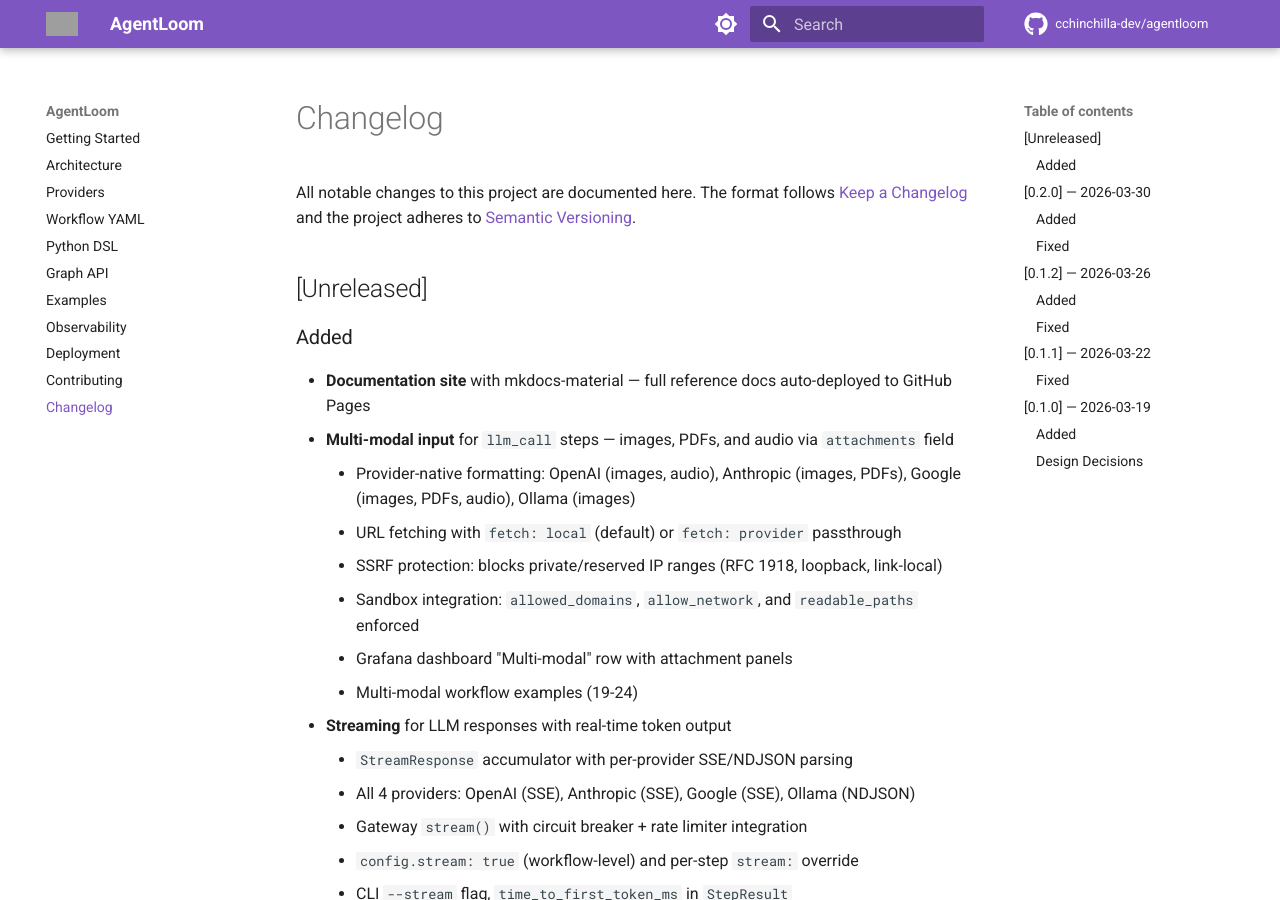
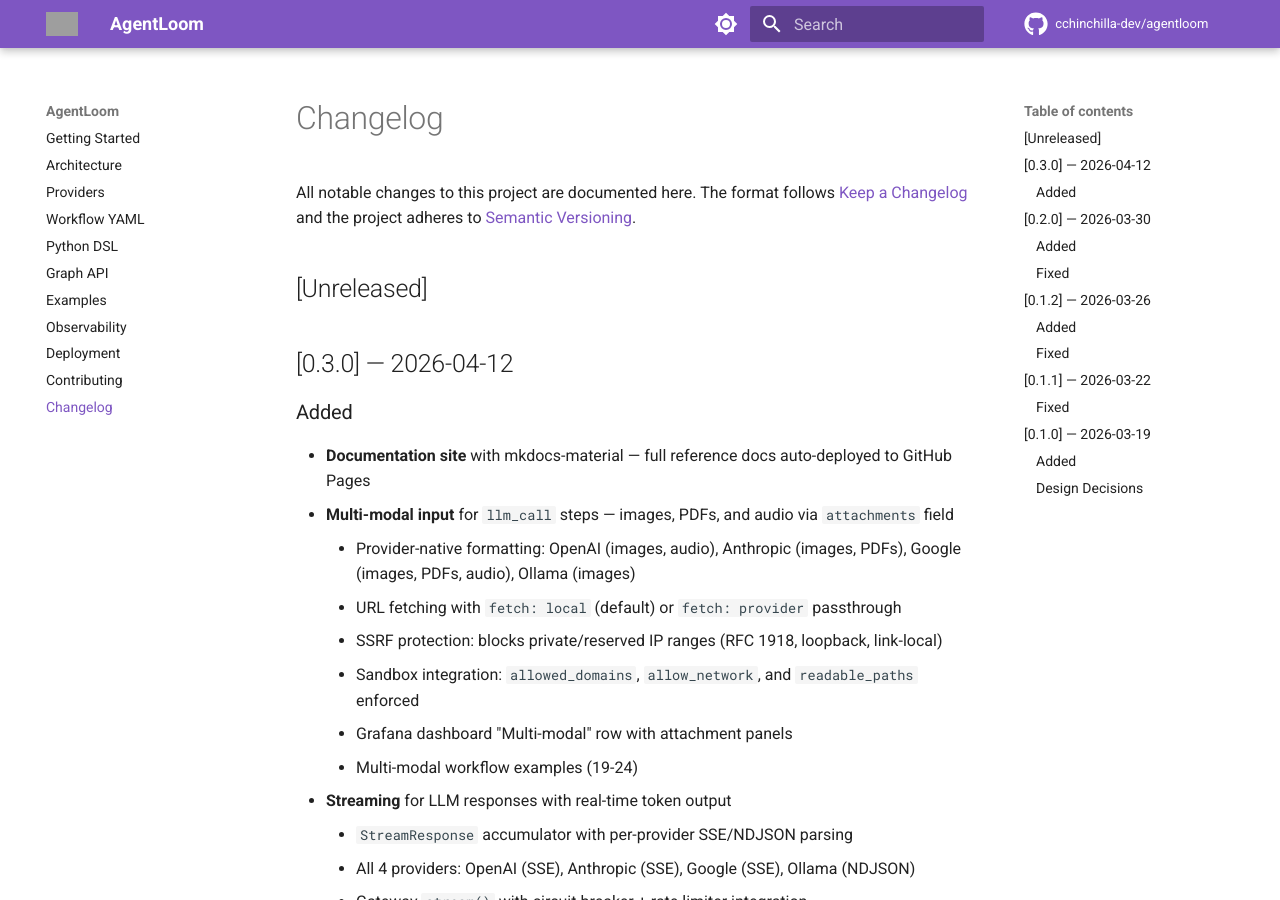
Before and after one commit to cchinchilla-dev/agentloom, an MkDocs documentation site: the page built from docs/changelog.md, in a window 1280 px wide and 900 px high. Built offline with MkDocs 1.6.1 and Material for MkDocs 9.7.7, drawn with Linux system fonts in a browser that asks for light colours; comment, search, counter and statistics services are not loaded; grey boxes are pictures that could not be loaded.

Commit message:
bump version to 0.3.0 (#92)
* bump version to 0.3.0
* add release branch rule to PR labeler

```diff
--- a/docs/changelog.md
+++ b/docs/changelog.md
@@ -3,6 +3,8 @@
 All notable changes to this project are documented here. The format follows [Keep a Changelog](https://keepachangelog.com/en/1.1.0/) and the project adheres to [Semantic Versioning](https://semver.org/).
 
 ## [Unreleased]
+
+## [0.3.0] — 2026-04-12
 
 ### Added
 
--- a/pyproject.toml
+++ b/pyproject.toml
@@ -4,7 +4,7 @@
 
 [project]
 name = "agentloom"
-version = "0.2.0"
+version = "0.3.0"
 description = "Production-ready agentic workflow orchestrator with native observability, resilience, and cost control."
 readme = "README.md"
 license = "MIT"
--- a/src/agentloom/__init__.py
+++ b/src/agentloom/__init__.py
@@ -1,6 +1,6 @@
 """AgentLoom: Production-ready agentic workflow orchestrator."""
 
-__version__ = "0.2.0"
+__version__ = "0.3.0"
 
 from agentloom.core.graph import GraphEdge, GraphNode, WorkflowGraph
 
```
Also changed, not shown: CHANGELOG.md (+4 -1 lines), 1 other file.
